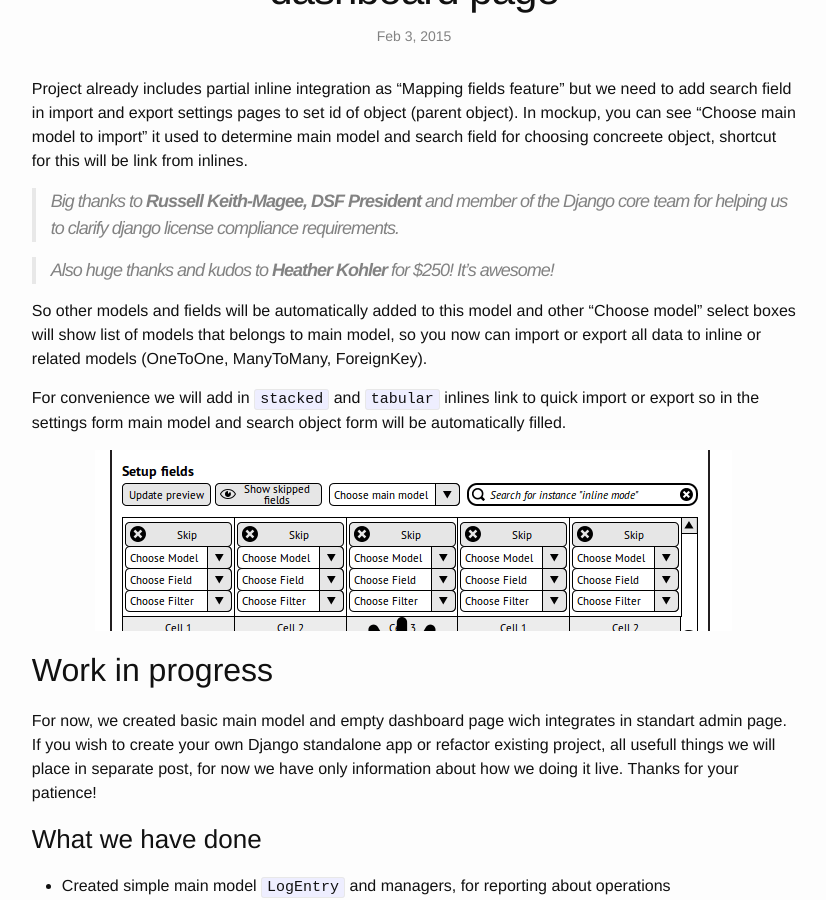
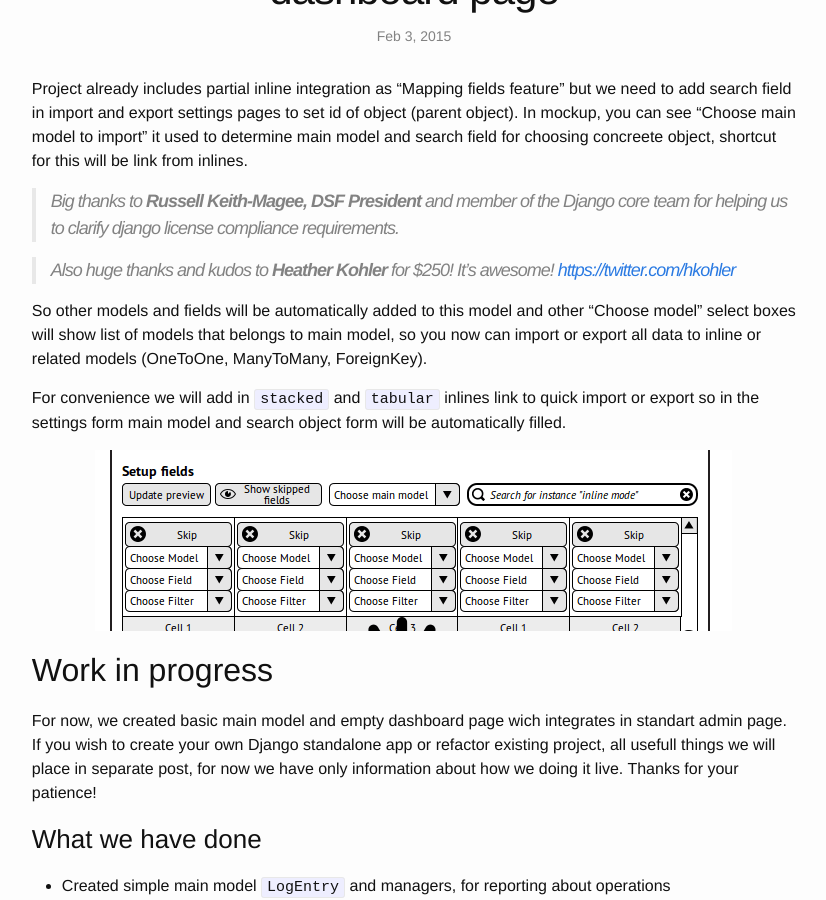
Before and after one commit to mtrgroup/mtr.github.io, a Jekyll site: the page built from _posts/2015-02-03-inlines-dashboard.md, in a window 1280 px wide and 900 px high, scrolled down 423 px. Shown: the whole window, without its empty margins (226-1052 px from the left). Built offline with Jekyll 4.4.1, drawn with Linux system fonts in a browser that asks for light colours; comment, search, counter and statistics services are not loaded; some of the changed lines change nothing that is shown.

Commit message:
Added twitter

```diff
--- a/_posts/2015-02-03-inlines-dashboard.md
+++ b/_posts/2015-02-03-inlines-dashboard.md
@@ -13,7 +13,7 @@ Project already includes partial inline integration as "Mapping fields feature"
 
 > Big thanks to **Russell Keith-Magee, DSF President** and member of the Django core team for helping us to clarify django license compliance requirements.
 
-> Also huge thanks and kudos to **Heather Kohler** for $250! It's awesome!
+> Also huge thanks and kudos to **Heather Kohler** for $250! It's awesome! [https://twitter.com/hkohler](https://twitter.com/hkohler)
 
 So other models and fields will be automatically added to this model and other "Choose model" select boxes will show list of models that belongs to main model, so you now can import or export all data to inline or related models (OneToOne, ManyToMany, ForeignKey).
 
```
